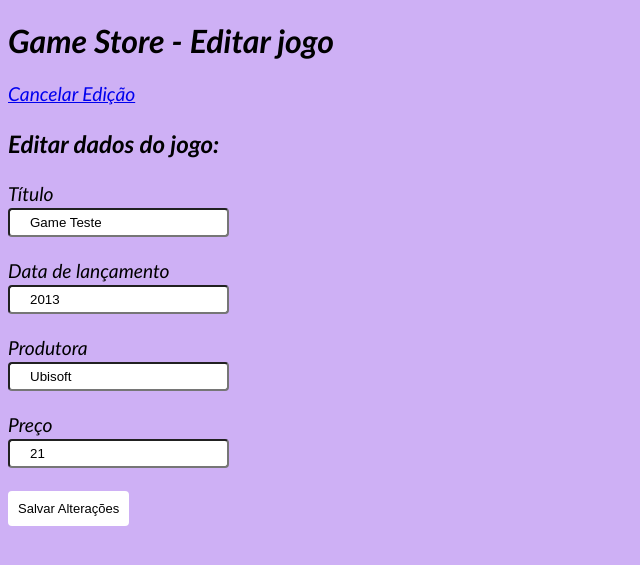
After one commit to Maxel-Uds/Trabalho-Final-DevPHP, a PHP site: page /sistema/editar.php?id_game=6 in a window 1280 px wide. The commit adds this page. Shown: the top 565 px of the page, without its empty margins (0-640 px from the left). Run offline with PHP 8.4, Linux system fonts and the light colour scheme; the visitor is signed in with stand-in values (Sample User, id 1); data comes from the database, SQL or seed files in the repository; both versions use the stored data as it was before the commit.

Commit message:
Trabalho PHP edit/delete/msg

```diff
--- a/database/game.dao.php
+++ b/database/game.dao.php
@@ -51,6 +51,8 @@
             $retorno .= '<th>Lançamento</th>';
             $retorno .= '<th>Produtora</th>';
             $retorno .= '<th>Preço</th>';
+            $retorno .= '<th>Deletar</th>';
+            $retorno .= '<th>Editar</th>';
             $retorno .= '</tr>';
 
             while ($game = mysqli_fetch_assoc($result))
@@ -61,12 +63,79 @@
                 $retorno .= "<td>" . $game['lancamento'] . "</td>";
                 $retorno .= "<td>" . $game['produtora']  . "</td>";
                 $retorno .= "<td>" . $game['preco']      . "</td>";
+                $retorno .= "<td>" . link_deletar($game['id_game']) . "</td>";
+                $retorno .= "<td>" . link_editar($game['id_game']) . "</td>";
                 $retorno .= '</tr>';
             }
 
             $retorno .= '</table>';
+            $retorno .= '</div>';
         }
 
         return $retorno;
     }
+
+    function link_deletar($id_game)
+{
+	$link = '<a href="deletar.php?id_game='.$id_game.'"
+	onclick="return confirm(\'Tem certeza que deseja excluir este jogo?\')" class="btn btn-danger">Deletar</a>';
+
+	return $link;
+}
+
+function link_editar($id_game)
+{
+	$link = '<a href="editar.php?id_game='.$id_game.'" class="btn btn-warning">Editar</a>';
+	return $link;
+}
+
+
+function deletar_game($id_game)
+{
+	$conn = conectar();
+
+	$sql = "DELETE FROM games_tb WHERE id_game = $id_game";
+
+	$result = mysqli_query($conn, $sql);
+
+	if (mysqli_affected_rows($conn) > 0)
+	{
+		return true;
+	}
+
+	return false;
+}
+
+function buscar_game($id_game)
+{
+	$conn = conectar();
+
+	$sql = "SELECT * FROM games_tb WHERE id_game = $id_game";
+
+	$result = mysqli_query($conn, $sql);
+
+	if (mysqli_affected_rows($conn) > 0)
+	{
+		return $result;
+	}
+
+	return null;
+}
+
+function editar_game($id_game, $titulo, $lancamento, $produtora, $preco)
+{
+	$conn = conectar();
+
+	$sql = "UPDATE games_tb SET titulo = '$titulo', lancamento = '$lancamento', produtora = '$produtora', preco ='$preco'
+	WHERE id_game = $id_game";
+
+	$result = mysqli_query($conn, $sql);
+
+	if (mysqli_affected_rows($conn) > 0)
+	{
+		return true;
+	}
+
+	return false;
+}
 ?>
--- /dev/null
+++ b/sistema/editar.php
@@ -0,0 +1,74 @@
+<?php include_once 'lock.php';
+include_once '../database/game.dao.php';
+
+if (!isset($_GET['id_game']))
+{
+	header('location:index.php?msg=idinvalido');
+}
+else
+{
+	$result = buscar_game($_GET['id_game']);
+
+	if($result == null)
+	{
+		header('location:index.php?msg=idinvalido');
+	}
+	else
+	{
+		$game = mysqli_fetch_assoc($result);
+	}
+}
+
+?>
+<!DOCTYPE html>
+<html>
+<head>
+	<meta charset="utf-8">
+	<meta name="viewport" content="width=device-width, initial-scale=1">
+	<link rel="stylesheet" href="styles.css">
+	<title>Projeto Final - Editar jogo</title>
+</head>
+<body>
+
+	<h1>Game Store - Editar jogo</h1>
+
+	<p>
+		<a href="index.php">Cancelar Edição</a>
+	</p>
+
+	<h3>Editar dados do jogo:</h3>
+
+	<div>
+		<form action="editado.php" method="post">
+
+			<p>
+				<label class="form-label">Título</label><br>
+				<input type="text" name="titulo" required value="<?= $game['titulo'] ?>" class="form-control">
+			</p>
+
+			<p>
+				<label class="form-label">Data de lançamento</label><br>
+				<input type="text" name="autor" required value="<?= $game['lancamento'] ?>" class="form-control">
+			</p>
+
+			<p>
+				<label class="form-label">Produtora</label><br>
+				<input type="text" name="produtora" required value="<?= $game['produtora'] ?>" class="form-control">
+			</p>
+
+            <p>
+				<label class="form-label">Preço</label><br>
+				<input type="text" name="preco" required value="<?= $game['preco'] ?>" class="form-control">
+			</p>
+
+			<p>
+				<button type="submit" name="salvar">Salvar Alterações</button>
+			</p>
+
+			<input type="hidden" name="id_game" value="<?= $game['id_game'] ?>">
+
+		</form>
+	</div>
+
+</body>
+</html>
--- /dev/null
+++ b/sistema/styles.css
@@ -0,0 +1,57 @@
+body{
+    background-color: rgb(206, 176, 245);
+}
+
+input{
+    padding: 5px 20px;
+    margin: 3px 0;
+    box-sizing: border-box;
+    border-radius: 4px;
+}
+
+p{
+    font-family:'Gill Sans', 'Gill Sans MT', Calibri, 'Trebuchet MS', sans-serif;
+    font-style: italic;
+    font-size: larger;
+}
+
+h1,h2,h3{
+    font-family:'Gill Sans', 'Gill Sans MT', Calibri, 'Trebuchet MS', sans-serif;
+    font-style: italic;
+}
+
+h1{
+    font-size: xx-large;
+}
+
+h2{
+    font-size: x-large;
+}
+
+h3{
+    font-size: x-large;
+}
+
+button{
+    background-color: #ffffff;
+    border: none;
+    color: rgb(0, 0, 0);
+    padding: 10px;
+    text-align: center;
+    text-decoration: none;
+    display: inline-block;
+    font-size: 13px;
+    border-radius: 4px;
+  }
+
+button:hover{
+    background-color: #000000;
+    border: none;
+    color: rgb(255, 255, 255);
+    padding: 10px;
+    text-align: center;
+    text-decoration: none;
+    display: inline-block;
+    font-size: 13px;
+    border-radius: 4px;
+  }
```
Also changed, not shown: games_db.sql (deleted, +0 -100 lines), index.php (+10 -0 lines), sistema/deletar.php (added, +26 -0 lines), sistema/editado.php (added, +30 -0 lines), sistema/index.php (+11 -2 lines), util.php (added, +58 -0 lines).
